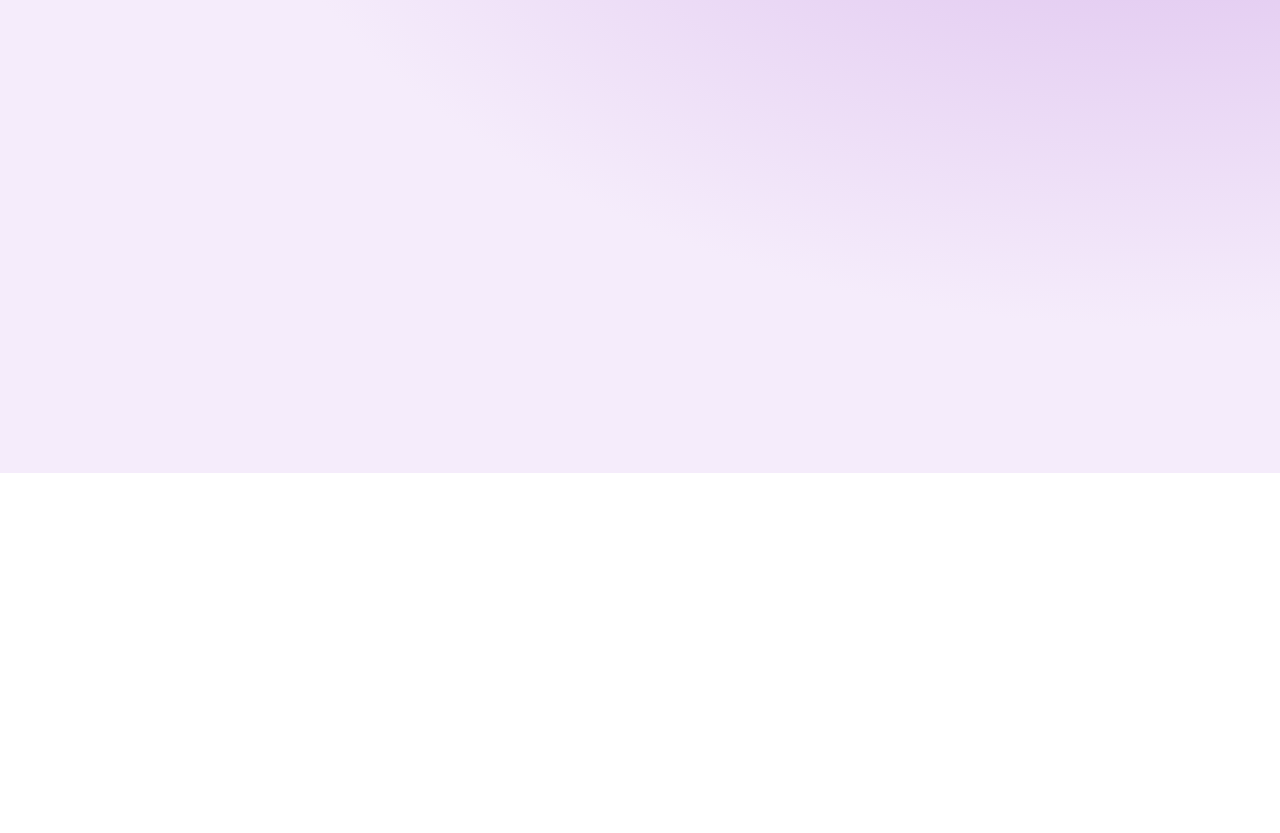
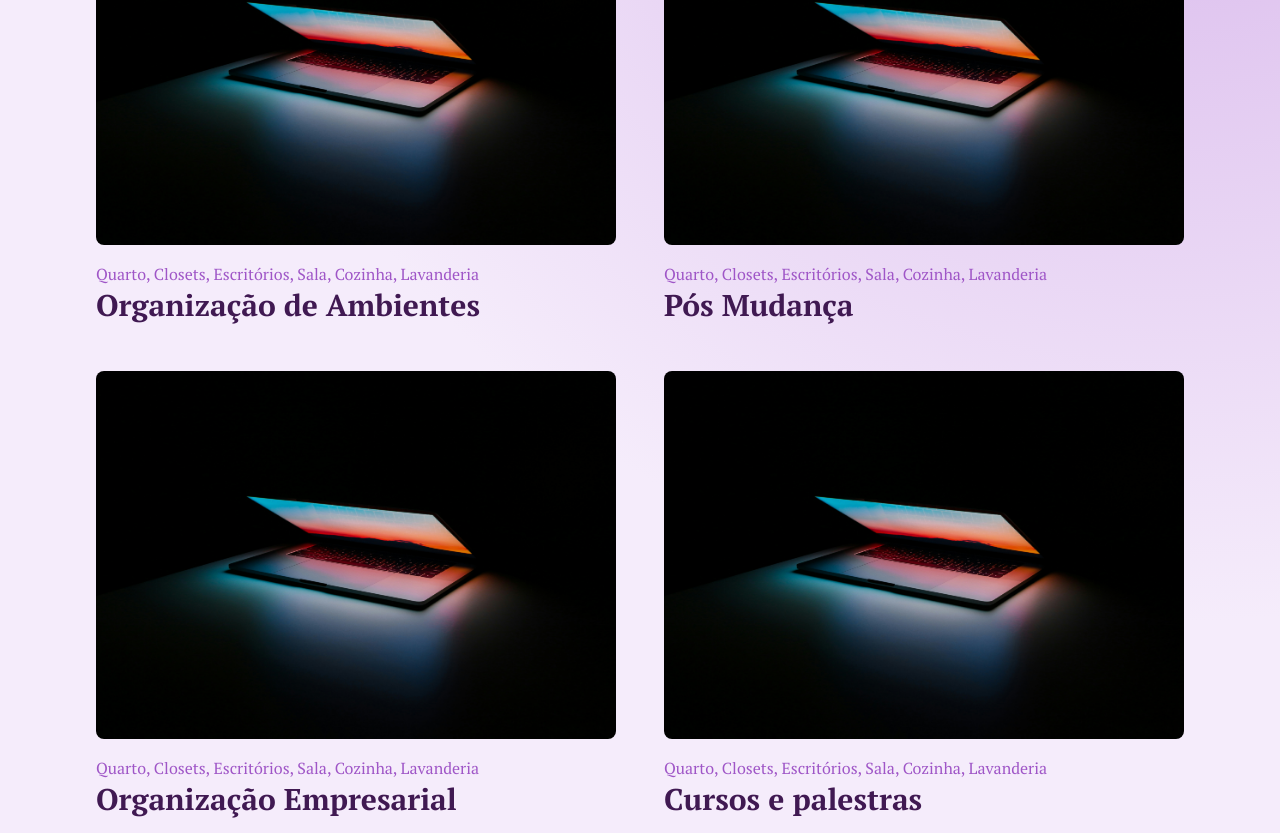
Before and after one commit to junioralvesbr/site-leticiamartins, a Next.js app: page / in a window 1280 px wide. Shown: the part 1243-2076 px from the top of the page. Before the commit the page ends 1716 px from the top, so only its background shows below. Built offline with nearby package versions, Linux system fonts and the light colour scheme.

Commit message:
adicionar grid na seção de serviços

```diff
--- a/src/app/page.tsx
+++ b/src/app/page.tsx
@@ -21,12 +21,8 @@ export default function Home() {
       </header>
 
       <main>
-        <section
-          data-name="nossos-servicos"
-          className="bg-degrade rounded-tr-12xl pt-20 h-screen">
-          <div className="max-w-6xl mx-auto px-4">
-            <Services />
-          </div>
+        <section data-name="nossos-servicos" className="bg-degrade rounded-tr-12xl pt-20">
+          <Services />
         </section>
 
       </main>
--- a/src/components/Sevices.tsx
+++ b/src/components/Sevices.tsx
@@ -1,9 +1,56 @@
+import Image from "next/image";
 import SubTitleH2 from "@/components/SubTitleH2";
+
+const data = [
+  {
+    image: '/images/service.jpg',
+    title: 'Organização de Ambientes',
+    description: 'Quarto, Closets, Escritórios, Sala, Cozinha, Lavanderia'
+  },
+  {
+    image: '/images/service.jpg',
+    title: 'Pós Mudança',
+    description: 'Quarto, Closets, Escritórios, Sala, Cozinha, Lavanderia'
+  },
+  {
+    image: '/images/service.jpg',
+    title: 'Organização Empresarial',
+    description: 'Quarto, Closets, Escritórios, Sala, Cozinha, Lavanderia'
+  },
+  {
+    image: '/images/service.jpg',
+    title: 'Cursos e palestras',
+    description: 'Quarto, Closets, Escritórios, Sala, Cozinha, Lavanderia'
+  },
+]
 
 export default function Services() {
   return (
-    <h2 className="flex items-center justify-center">
-      <SubTitleH2>Nossos Serviços</SubTitleH2>
-    </h2>
+    <div className="max-w-6xl mx-auto px-4 h-full">
+      <h2 className="flex items-center justify-center">
+        <SubTitleH2>Nossos Serviços</SubTitleH2>
+      </h2>
+
+      <div className="grid grid-cols-1 md:grid-cols-2 gap-12 p-4 mt-12">
+        {data.map((item, index) => (
+          <article key={index}>
+            <Image
+              src={item.image}
+              alt="Serviços"
+              width={500}
+              height={500}
+              className="w-full h-auto rounded-lg mb-4"
+            />
+            <p className="text-secondary font-ptSerif">
+              {item.description}
+            </p>
+
+            <h3 className="text-3xl font-ptSerif font-bold text-primary">
+              {item.title}
+            </h3>
+          </article>
+        ))}
+      </div>
+    </div>
   )
 }
```
Also changed, not shown: public/images/service.jpg (added).
